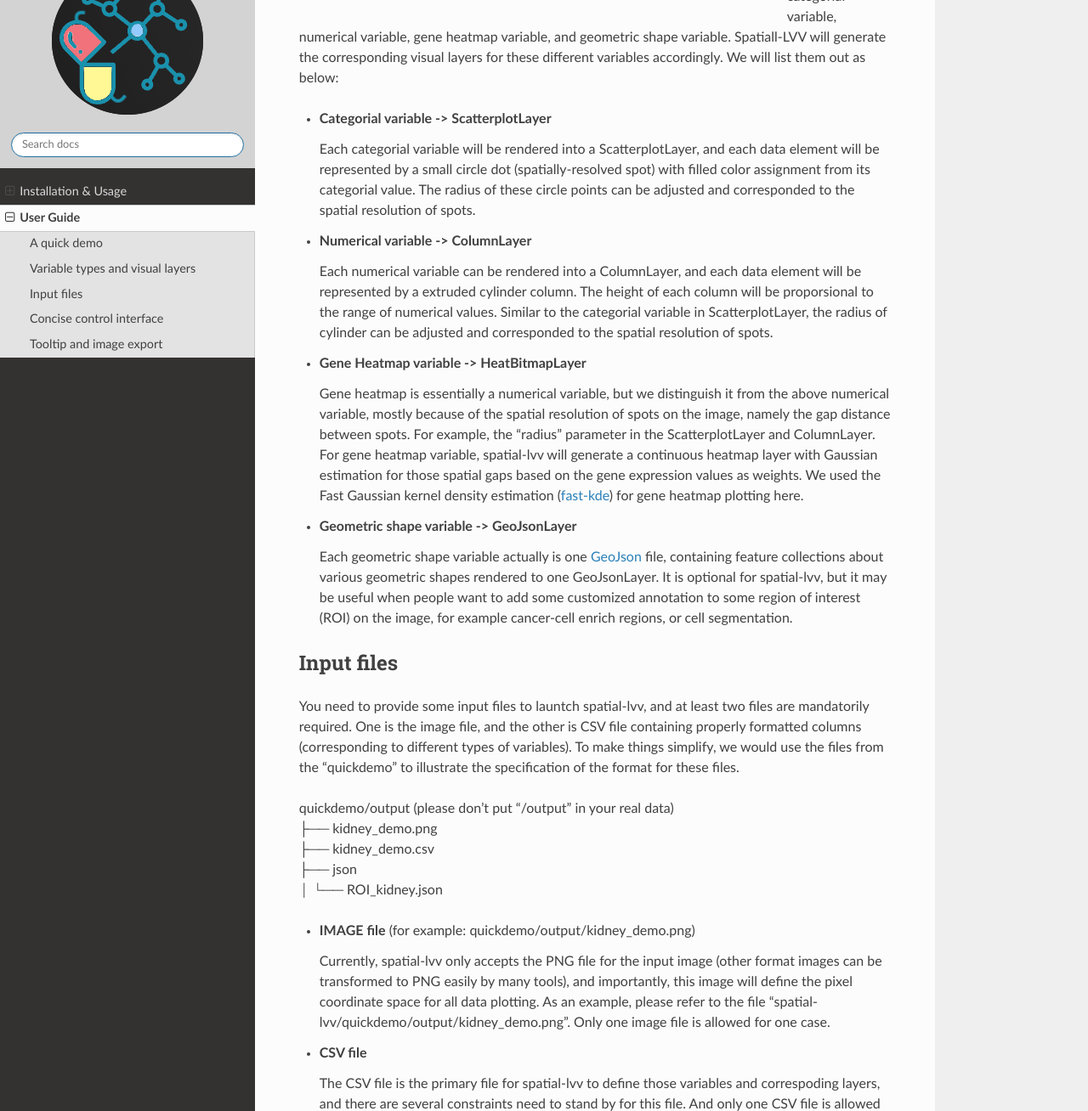
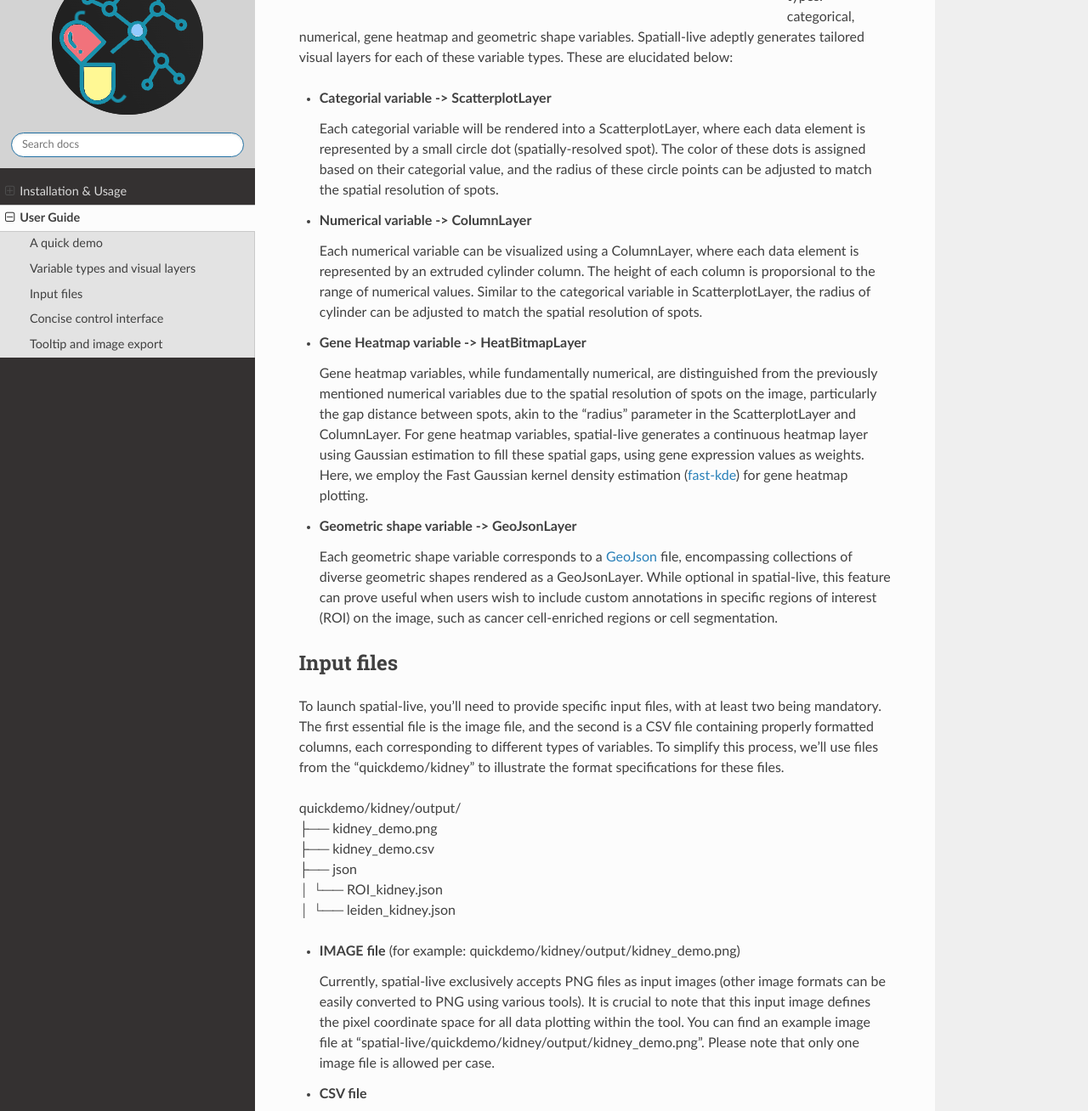
Before and after one commit to yezhenqing/spatial-live, a Sphinx documentation site: the page built from docs/source/guide.rst, in a window 1280 px wide and 1400 px high, scrolled down 988 px, cut to the strip 92-1400 px from the top of the window. Shown: the whole strip at 85% size. Built offline with Sphinx 7.4.7 and the Read the Docs theme 2.0.0, drawn with Linux system fonts in a browser that asks for light colours; pages that are not in the unit, such as notebooks, are missing from menus; some of the changed text lies outside the part shown.

Commit message:
docs modified for github pages

```diff
--- a/docs/source/conf.py
+++ b/docs/source/conf.py
@@ -17,7 +17,7 @@
 
 # -- Project information -----------------------------------------------------
 
-project = 'Spatial-LVV'
+project = 'Spatial-live'
 copyright = '2023, Zhenqing Ye'
 author = 'Zhenqing Ye'
 
--- a/docs/source/guide.rst
+++ b/docs/source/guide.rst
@@ -4,18 +4,18 @@
 A quick demo
 ------------
 
-Spatial-LVV has a built-in demo for exploration, the user interface is quite intrinsic and straigthforward.
-The left panel mainly control the on/off of the layers for different variables. By toggling it to "on" state,
-the corresponding layer will be added into the visual output. And the "yellow" color of a menu item indicates
-the current active layer.
+Spatial-live has shipped with a built-in exploration demo with an intuitive and straigthforward user interface.
+The left panel primarily control the activation or deactivation of various variable layers. When toggled to the
+"on" state, the corresponding layer will be added into the visual output, with the active layer indicated by a
+"yellow" menu item.
 
-The middle pane will render the visual output timely and responsively, as long as the setting paramters changed.
-It supports several mouse actions, including zoom ( mouse wheel ), rotate (mouse left), and drag ("Ctrl" + mouse left).
-If you are Mac OS user, probably need to replace the "Ctrl" with the "Command" key.
+The middle pane renders the visual output promptly and responsively, updating whenever paramters are modified.
+It offers several mouse actions: zooming (using the mouse wheel), rotating (by holding the left mouse button),
+and dragging (by holding "Ctrl" + left mouse button). Mac OS users may need to replace the "Ctrl" with the "Command" key.
 
-The right-top panel provides a convinience interface for adjusting those parameters to control the apperance
-of the current active layer, and organize each layer well for a good layout. Particullaly, You can switch between
-the two view modes, including the 2D orthographic and the 3D orbiting perspective mode.
+The top-right panel offers a user-friendly interface for conveniently adjusting parameters that control the appearance
+of the currently active layer and optimizing the layout of each layer. Particullaly, it allows you to switch between
+two view modes: the 2D orthographic mode and the 3D orbiting perspective mode for a versatile viewing experience.
 
 .. video:: _static/spatial-demo-video.mp4
    :autoplay:
@@ -28,103 +28,104 @@
 Variable types and visual layers
 --------------------------------
 
-Basically, in spatial-omics data processing, no matter where the data source come from, to spatial-lvv's perspective
-view, it can always be divided into four types of variables, namely categorial variable, numerical variable, gene heatmap
-variable, and geometric shape variable. Spatiall-LVV will generate the corresponding visual layers for these different
-variables accordingly. We will list them out as below:
+Basically, in spatial omics data processing, regardless of the data source's origin, from the perspective of spatial-live,
+datasets can consistentlly be categorized into four variable types: categorical, numerical, gene heatmap and geometric
+shape variables. Spatiall-live adeptly generates tailored visual layers for each of these variable types. These are
+elucidated below:
 
 *  **Categorial variable -> ScatterplotLayer**
 
-   Each categorial variable will be rendered into a ScatterplotLayer, and each data element will be represented by a
-   small circle dot (spatially-resolved spot) with filled color assignment from its categorial value. The radius of
-   these circle points can be adjusted and corresponded to the spatial resolution of spots.
+   Each categorial variable will be rendered into a ScatterplotLayer, where each data element is represented by a
+   small circle dot (spatially-resolved spot). The color of these dots is assigned based on their categorial value,
+   and the radius of these circle points can be adjusted to match the spatial resolution of spots.
 
 *  **Numerical variable -> ColumnLayer**
 
-   Each numerical variable can be rendered into a ColumnLayer, and each data element will be represented by a extruded
-   cylinder column. The height of each column will be proporsional to the range of numerical values. Similar to the categorial
-   variable in ScatterplotLayer, the radius of cylinder can be adjusted and corresponded to the spatial resolution of spots.
+   Each numerical variable can be visualized using a ColumnLayer, where each data element is represented by an extruded
+   cylinder column. The height of each column is proporsional to the range of numerical values. Similar to the categorical
+   variable in ScatterplotLayer, the radius of cylinder can be adjusted to match the spatial resolution of spots.
 
 *  **Gene Heatmap variable -> HeatBitmapLayer**
 
-   Gene heatmap is essentially a numerical variable, but we distinguish it from the above numerical variable, mostly because
-   of the spatial resolution of spots on the image, namely the gap distance between spots. For example, the "radius" parameter
-   in the ScatterplotLayer and ColumnLayer. For gene heatmap variable, spatial-lvv will generate a continuous heatmap layer
-   with Gaussian estimation for those spatial gaps based on the gene expression values as weights. We used the Fast Gaussian
-   kernel density estimation (`fast-kde <https://github.com/uwdata/fast-kde>`_) for gene heatmap plotting here.
+   Gene heatmap variables, while fundamentally numerical, are distinguished from the previously mentioned numerical variables
+   due to the spatial resolution of spots on the image, particularly the gap distance between spots, akin to the "radius"
+   parameter in the ScatterplotLayer and ColumnLayer. For gene heatmap variables, spatial-live generates a continuous heatmap
+   layer using Gaussian estimation to fill these spatial gaps, using gene expression values as weights. Here, we employ the
+   Fast Gaussian kernel density estimation (`fast-kde <https://github.com/uwdata/fast-kde>`_) for gene heatmap plotting.
 
 
 *  **Geometric shape variable -> GeoJsonLayer**
 
-   Each geometric shape variable actually is one `GeoJson <https://geojson.org/>`_ file, containing feature collections about
-   various geometric shapes rendered to one GeoJsonLayer.  It is optional for spatial-lvv, but it may be useful when people want
-   to add some customized annotation to some region of interest (ROI) on the image, for example cancer-cell enrich regions, or
+   Each geometric shape variable corresponds to a `GeoJson <https://geojson.org/>`_ file, encompassing collections of diverse
+   geometric shapes rendered as a GeoJsonLayer. While optional in spatial-live, this feature can prove useful when users wish
+   to include custom annotations in specific regions of interest (ROI) on the image, such as cancer cell-enriched regions or
    cell segmentation.
 
 
 Input files
 -----------
 
-You need to provide some input files to launtch spatial-lvv, and at least two files are mandatorily required.
-One is the image file, and the other is CSV file containing properly formatted columns (corresponding to different
-types of variables). To make things simplify, we would use the files from the "quickdemo" to illustrate the
-specification of the format for these files.
+To launch spatial-live, you'll need to provide specific input files, with at least two being mandatory. The first
+essential file is the image file, and the second is a CSV file containing properly formatted columns, each corresponding
+to different types of variables. To simplify this process, we'll use files from the "quickdemo/kidney" to illustrate
+the format specifications for these files.
 
-| quickdemo/output      (please don't put "/output" in your real data)
+| quickdemo/kidney/output/
 | ├── kidney_demo.png
 | ├── kidney_demo.csv
 | ├── json
 | │   └── ROI_kidney.json
+| │   └── leiden_kidney.json
 
+* **IMAGE file** (for example: quickdemo/kidney/output/kidney_demo.png)
 
-* **IMAGE file** (for example: quickdemo/output/kidney_demo.png)
-
-  Currently, spatial-lvv only accepts the PNG file for the input image (other format images can be transformed to PNG
-  easily by many tools), and importantly, this image will define the pixel coordinate space for all data plotting. As
-  an example, please refer to the file "spatial-lvv/quickdemo/output/kidney_demo.png". Only one image file is allowed
-  for one case.
+  Currently, spatial-live exclusively accepts PNG files as input images (other image formats can be easily converted
+  to PNG using various tools). It is crucial to note that this input image defines the pixel coordinate space for all
+  data plotting within the tool. You can find an example image file at "spatial-live/quickdemo/kidney/output/kidney_demo.png".
+  Please note that only one image file is allowed per case.
 
 * **CSV file**
 
-  The CSV file is the primary file for spatial-lvv to define those variables and correspoding layers, and there are
-  several constraints need to stand by for this file. And only one CSV file is allowed for one case.
+  The CSV file serves as the primary means for spatial-live to define variables and their correspoding layers, and it
+  comes with specific constraints that must be followed. Please note that each case should have only one CSV file.
 
-   Mandatory columns: there are three columns must be presented in the file header.
-      "id:spot": the unique id represents the cell/spot entity.
+   Mandatory columns: The file header must include three essential columns.
+      "id:spot": the unique ideentifier representing each cell/spot entity.
 
-      "pos:pixel_x": the pixel position along X-axis in the image for this entity.
+      "pos:pixel_x": the pixel position along the X-axis in the image for each entity.
 
-      "pos:pixel_y": the pixel position along Y-axis in the image for this entity.
+      "pos:pixel_y": the pixel position along the Y-axis in the image for each entity.
 
-   Categorial columns: need to start with "char:", and followed by any variable name.
-      "char:leiden": it can be replaced with other categorial variable name for "leiden".
+   Categorial columns: need to start with "char:", and followed by a variable name. e.g.
+      "char:leiden": this represents a categorical variable labeled "leiden".
 
-      "char:phase": it can be replaced with other categorial variable name for "phase".
+   Numerical columns: need to start with "num:", and followed by a variable name. e.g.
+      "num:Plat": this represents a numerical variable labeled "Plat".
 
-   Numerical columns: need to start with "num:", and followed by any variable name.
-      "num:Alpl": it can be replaced with other numerical variable name for "Alpl".
+      "num:Sprr1a": this represents a numerical variable labeled "Sprr1a".
 
-      "num:Sprr2a3": it can be replaced with other numerical variable name for "Sprr2a3".
+   Gene-heatmap columns: need to start with "gene:", and followed by a gene name. e.g.
+      "gene:Cryab": it represents a gene name for "Cryab".
 
-   Gene-heatmap columns: need to start with "gene:", and followed by any gene name.
-      "gene:Cryab": it can be replaced with other gene name for "Cryab".
-
-      "gene:Sprr1a": it can be replaced with other gene name for "Sprr1a".
+      "gene:Mrps6": it represents a gene name for "Mrps6".
 
 
+The following table provides a few rows from the example kidney_demo.csv file:
+
 .. csv-table:: kidney_demo.csv
-   :header: "id:spot", "pos:pixel_x", "pos:pixel_y", "char:leiden", "char:phase", "gene:Cryab", "gene:Sprr1a", "num:Alpl", "num:Sprr2a3"
-   :widths: 15, 10, 10, 5, 5, 10, 10, 10, 10
+   :header: "id:spot", "pos:pixel_x", "pos:pixel_y", "char:leiden", "gene:Cryab", "gene:Mrps6", "num:Plat", "num:Sprr1a"
+   :widths: 15, 10, 10, 5, 10, 10, 10, 10
 
-   "AAACAAGTATCTCCCA-1", 5, G1, 2.450, 1.293, 2.190, 0.0, 1392, 750
-   "AAACACCAATAACTGC-1", 5, G1, 0.0, 1.752, 2.728, 0.0, 421, 569
+   "AAACAAGTATCTCCCA-1", 1392.05, 750.29, 1, 2.449, 2.826, 2.971, 1.293
+   "AAACACCAATAACTGC-1", 421.53, 569.53, 1, 0.000, 3.212, 2.728, 1.752
 
 
 * **JSON file**
 
-  The JSON file is optional, but it can be useful when we want to annotate some regions of interested (ROI) on the image.
-  There are two keys ("id" and "group") in "properties" are must required for each feature. Multiple JSON files are supported,
-  and need to be deposited into the same "json" folder.
+  The JSON file is an optional component but proves valuable when annotating regions of interest (ROI) on the image.
+  Each feature within the JSON file must contain two mandatory keys ("id" and "group") in the "properties" field. It
+  is worth noting that spatial-live supports multiple JSON files, and these files should be placed within the same
+  "json" folder for easy integration. The following content is extracted from the ROI_kidney.json file.
 
 .. code-block:: json
 
@@ -158,10 +159,10 @@
 Concise control interface
 -------------------------
 
-Spatial-lvv will provide the concise control interface in the top-right corner,
-and the content will dependant on the current active layer. Most of those items
-are constant, only few items will changed acoordingly. The below one is an example
-from an active ScatterplotLayer, others are similar.
+Spatial-live offers a concise control interface located in the top-right corner.
+The content of this interface depends on the currently active layer. While most
+items remain constant, a few will change acoordingly. The following example pertains
+to an active ScatterplotLayer, with other layers having a similar interface.
 
 
 .. |pic1| image:: images/guide-cntl-panel.png
@@ -196,9 +197,10 @@
 
 Tooltip and image export
 ------------------------
-It is worth to mention that tooltip will be available for most of layers, except
-the Gene-Heatmap layer. You can enable this function by toggling on/off the "tooltip"
-button in the control panel.
+It is worth noting that tooltips are available for most layers, except for the Gene
+Heatmap layer. You can enable this feature by toggling the "tooltip" button (on/off)
+in the control panel.
 
-And also, after all layers are decided and well-stacked, you can export the final
-visualization to an external image by clicking the button "Export Image".
+Additionally, once you have configured and stacked all the layers to your satisfaction,
+you can export the final visualization to an external image by clicking the "Export Image"
+button in the middle pane.
```
Also changed, not shown: other parts of docs/source/guide.rst (+1 -1 lines), docs/source/index.rst (+6 -6 lines), docs/source/install.rst (+12 -12 lines), .eslintrc.cjs (added), .prettierrc.cjs (added), docs/source/images/install-usage-2.png, docs/source/images/spatial-2.png (deleted), docs/source/images/spatial-lvv-liver.png (deleted), 7 other files.
